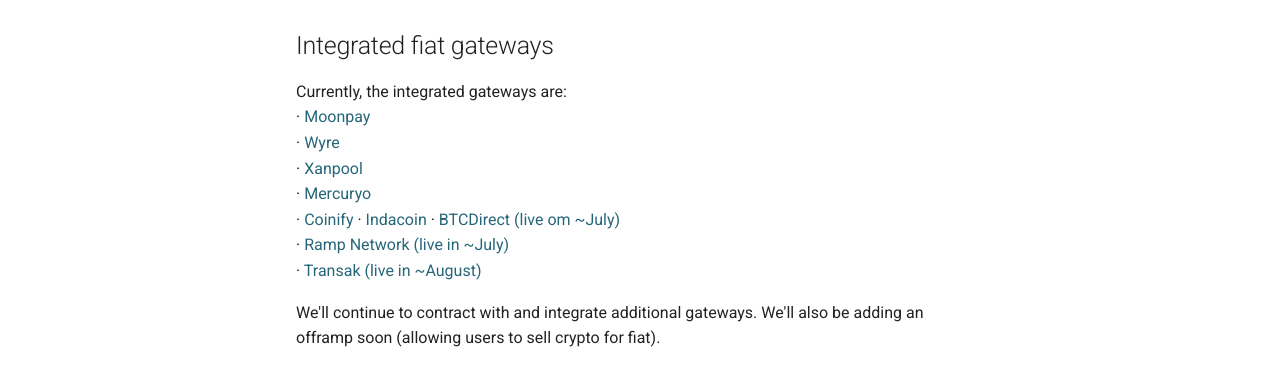
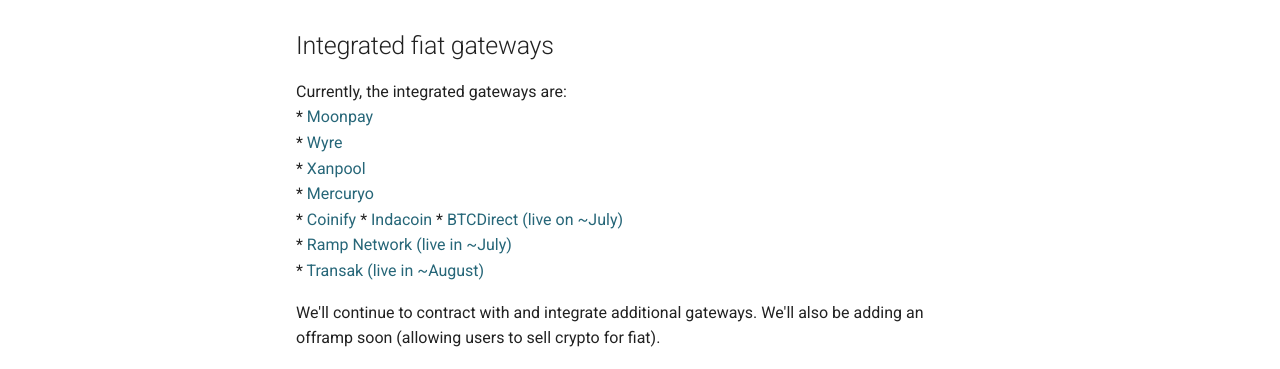
Before and after one commit to onramper/docs, an MkDocs documentation site: the page built from docs/index.md, in a window 1280 px wide and 900 px high. Shown: the part 403-772 px from the top of the window. Built offline with MkDocs 1.6.1 and Material for MkDocs 9.7.7, drawn with Linux system fonts in a browser that asks for light colours.

```diff
--- a/docs/index.md
+++ b/docs/index.md
@@ -7,15 +7,15 @@ Onramper consist of a [widget](#the-widget) and an [API](#the-api). The API is,
 
 ## Integrated fiat gateways
 Currently, the integrated gateways are:
-· <a href="https://moonpay.io" target="_blank">Moonpay</a>
-· <a href="https://sendwyre.com" target="_blank">Wyre</a>
-· <a href="https://xanpool.com/" target="_blank">Xanpool</a>
-· <a href="https://mercuryo.io/" target="_blank">Mercuryo</a>
-· <a href="https://www.coinify.com/" target="_blank">Coinify</a>
-· <a href="https://www.indacoin.com/" target="_blank">Indacoin</a>
-· <a href="https://btcdirect.eu/en-gb/" target="_blank">BTCDirect (live om ~July)</a>
-· <a href="https://ramp.network/" target="_blank">Ramp Network (live in ~July)</a>
-· <a href="https://transak.com/" target="_blank">Transak (live in ~August)</a>
+* <a href="https://moonpay.io" target="_blank">Moonpay</a>
+* <a href="https://sendwyre.com" target="_blank">Wyre</a>
+* <a href="https://xanpool.com/" target="_blank">Xanpool</a>
+* <a href="https://mercuryo.io/" target="_blank">Mercuryo</a>
+* <a href="https://www.coinify.com/" target="_blank">Coinify</a>
+* <a href="https://www.indacoin.com/" target="_blank">Indacoin</a>
+* <a href="https://btcdirect.eu/en-gb/" target="_blank">BTCDirect (live on ~July)</a>
+* <a href="https://ramp.network/" target="_blank">Ramp Network (live in ~July)</a>
+* <a href="https://transak.com/" target="_blank">Transak (live in ~August)</a>
 
 We'll continue to contract with and integrate additional gateways. We'll also be adding an offramp soon (allowing users to sell crypto for fiat).
 
```
